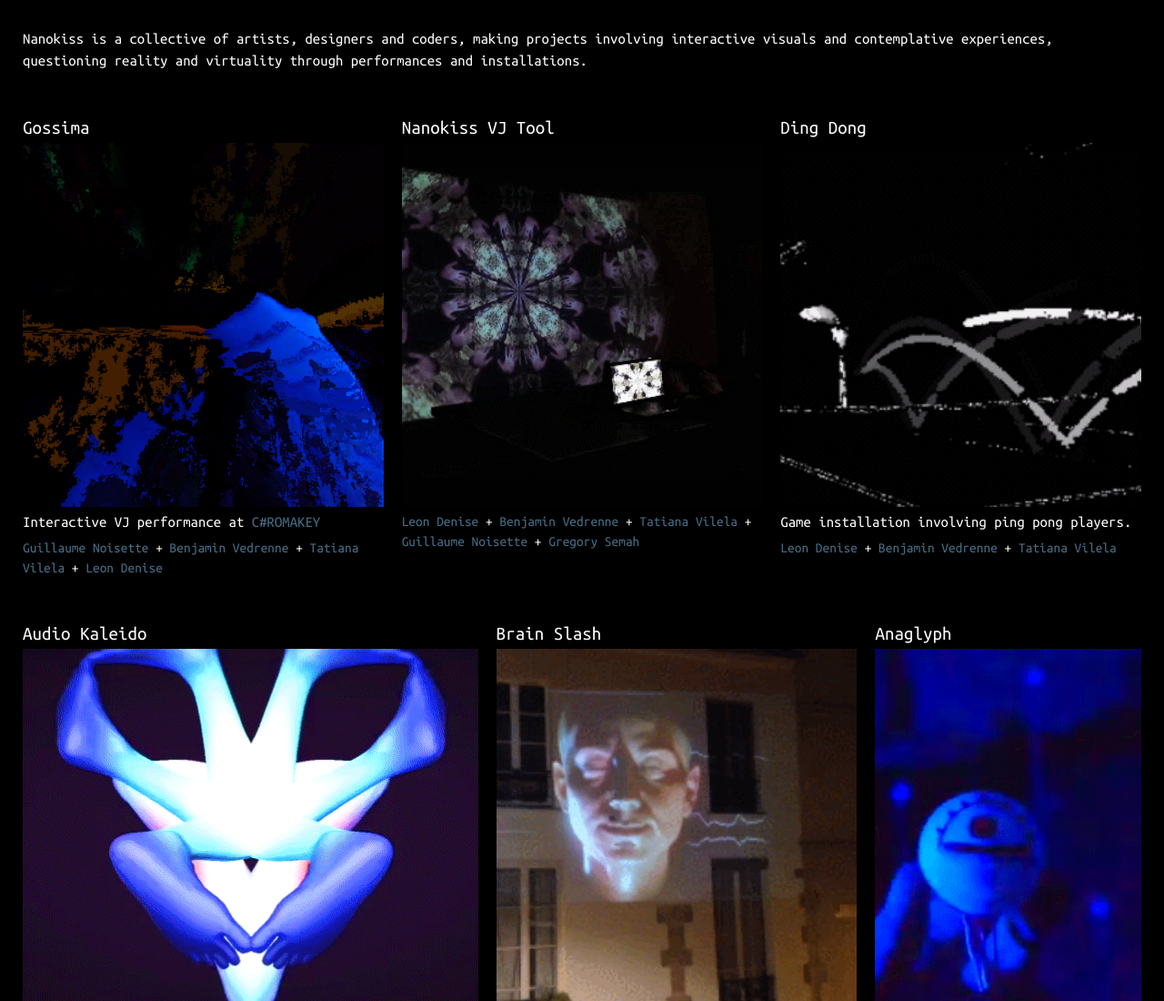
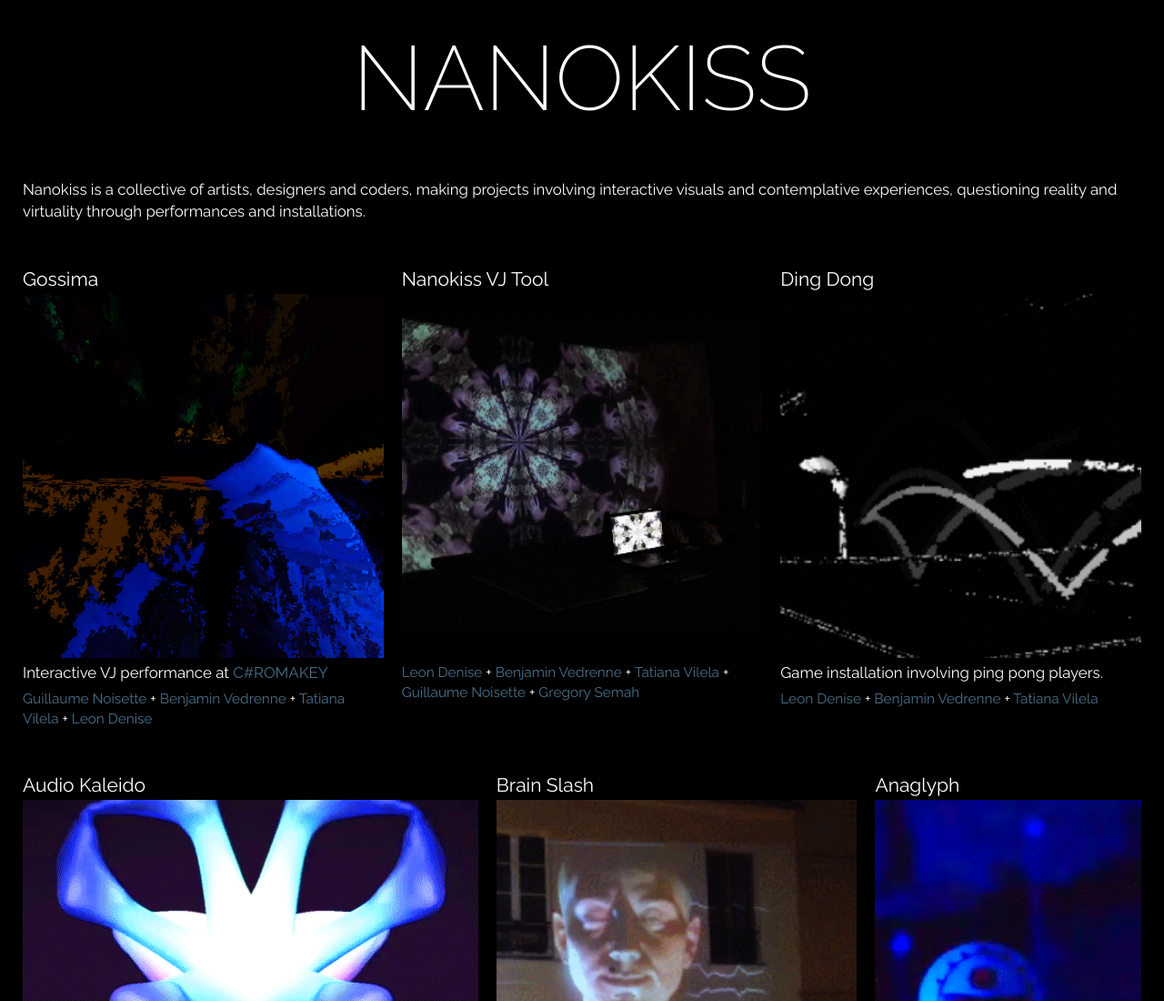
Before and after one commit to Nanokiss/nanokiss.github.io, a website: page index.html in a window 1280 px wide. Shown: the top 1100 px of the page at 91% size. Drawn offline with Linux system fonts and the light colour scheme.

Commit message:
like this?

```diff
--- a/css/style.css
+++ b/css/style.css
@@ -2,7 +2,7 @@
 body {
 	margin: 15px;
   padding: 0px;
-  font-family: 'Ubuntu Mono';
+  font-family: 'Raleway';
   color: white;
   background-color: black;
 }
@@ -27,6 +27,9 @@
 
 h1 {
 	font-size: 100px;
+	font-weight: 200;
+	text-align: center;
+	margin: 0;
 }
 
 h3 {
--- a/index.html
+++ b/index.html
@@ -3,7 +3,7 @@
 <head>
 <title>Nanokiss</title>
 <meta charset="utf-8" />
-<link href='https://fonts.googleapis.com/css?family=Ubuntu+Mono:400,700' rel='stylesheet' type='text/css'>
+<link href='https://fonts.googleapis.com/css?family=Raleway:400,200' rel='stylesheet' type='text/css'>
 <link rel="stylesheet" href="css/bootstrap.min.css" />
 <link rel="stylesheet" href="css/wrappers.css" />
 <link rel="stylesheet" href="css/style.css" />
--- a/js/content/meta.js
+++ b/js/content/meta.js
@@ -11,6 +11,8 @@
 var defaultHeight = 400;
 
 var metaList = [[
+	new Meta (12, 1, '', '', '<h1>NANOKISS</h1>')
+], [
 	new Meta (12, 1, '', '', '[Nanokiss Description]')
 ], [
 	// new Meta (6, defaultHeight, 'Gif Jam', '[Gif Jam Cover]', '[Gif Jam Description]', ['[Alexia]', '[Ben]', '[Ink]', '[Clement]', '[Michael]']),
```
